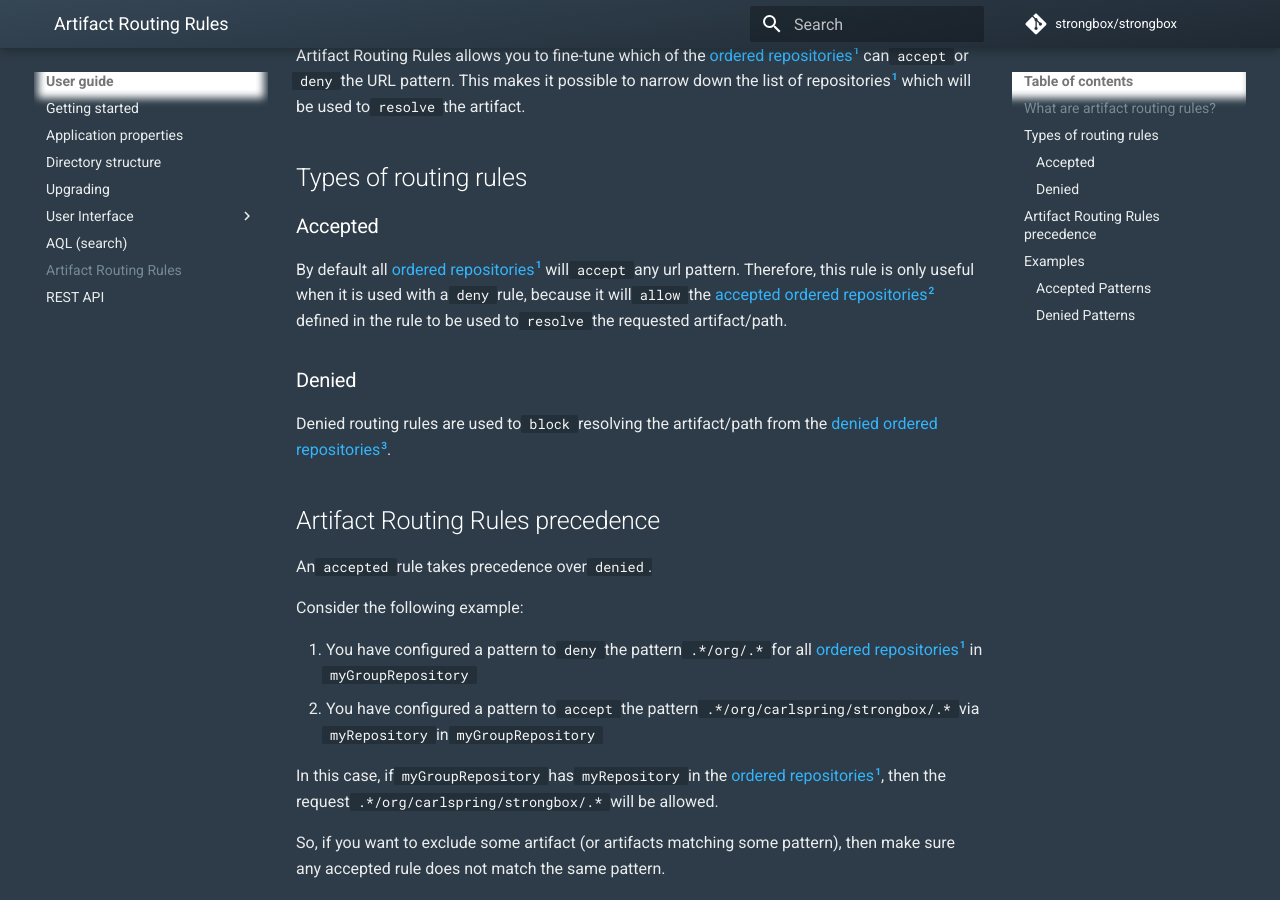
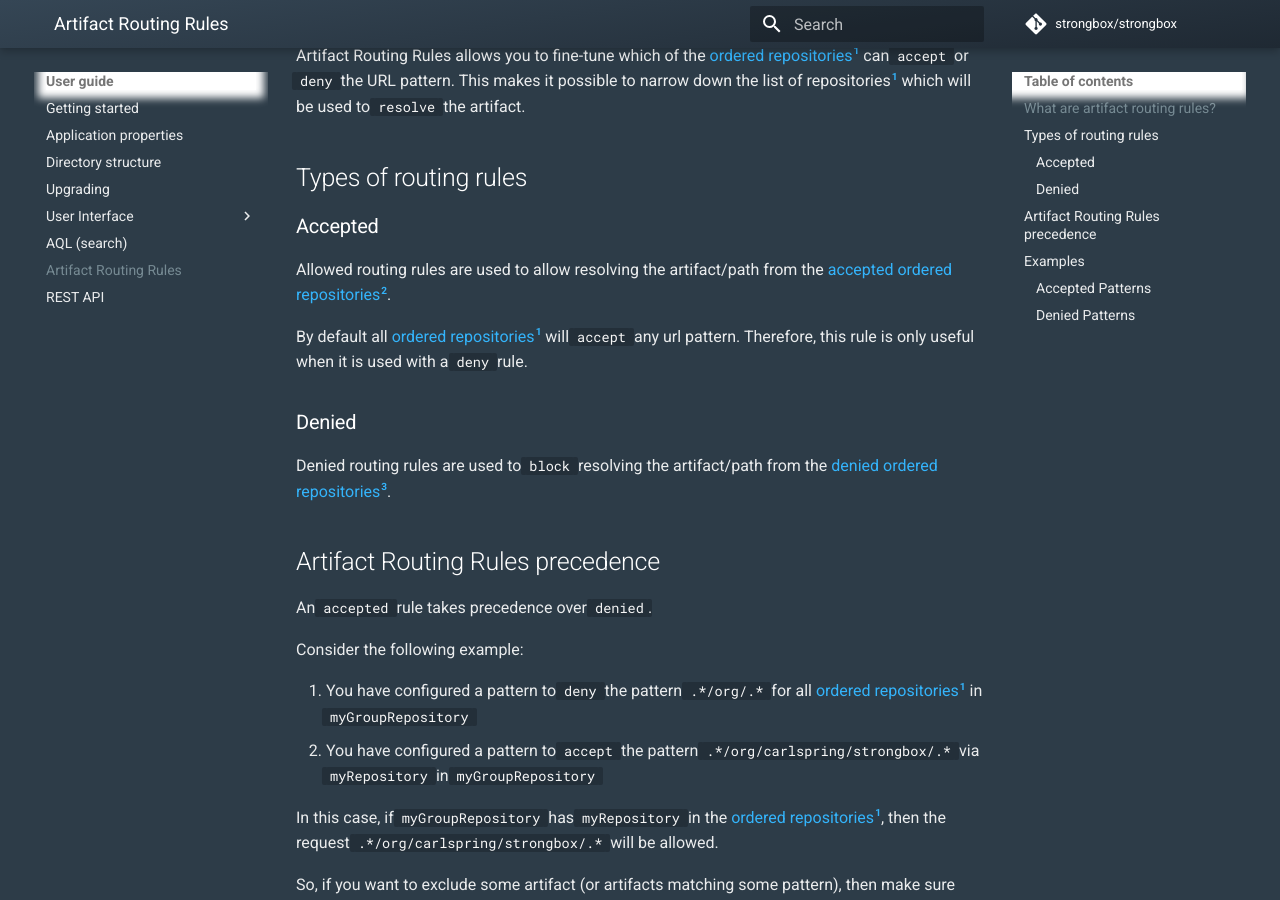
Before and after one commit to strongbox/strongbox-docs, an MkDocs documentation site: the page built from docs/user-guide/artifact-routing-rules.md, in a window 1280 px wide and 900 px high, scrolled down 303 px. Built offline with MkDocs 1.6.1 and Material for MkDocs 9.7.7, drawn with Linux system fonts in a browser that asks for light colours; comment, search, counter and statistics services are not loaded.

Commit message:
Updating artifact-routing-rules.md

```diff
--- a/docs/user-guide/artifact-routing-rules.md
+++ b/docs/user-guide/artifact-routing-rules.md
@@ -12,9 +12,10 @@
 
 ### Accepted
 
-By default all [ordered repositories](#fn:1)[^1] will `accept` any url pattern. Therefore, this rule is only useful when it is
-used with a `deny` rule, because it will `allow` the [accepted ordered repositories](#fn:2)[^2] defined in the rule to
-be used to `resolve` the requested artifact/path.
+Allowed routing rules are used to allow resolving the artifact/path from the [accepted ordered repositories](#fn:2)[^2].
+
+By default all [ordered repositories](#fn:1)[^1] will `accept` any url pattern. Therefore, this rule is only useful when
+it is used with a `deny` rule.
 
 ### Denied
 
```
